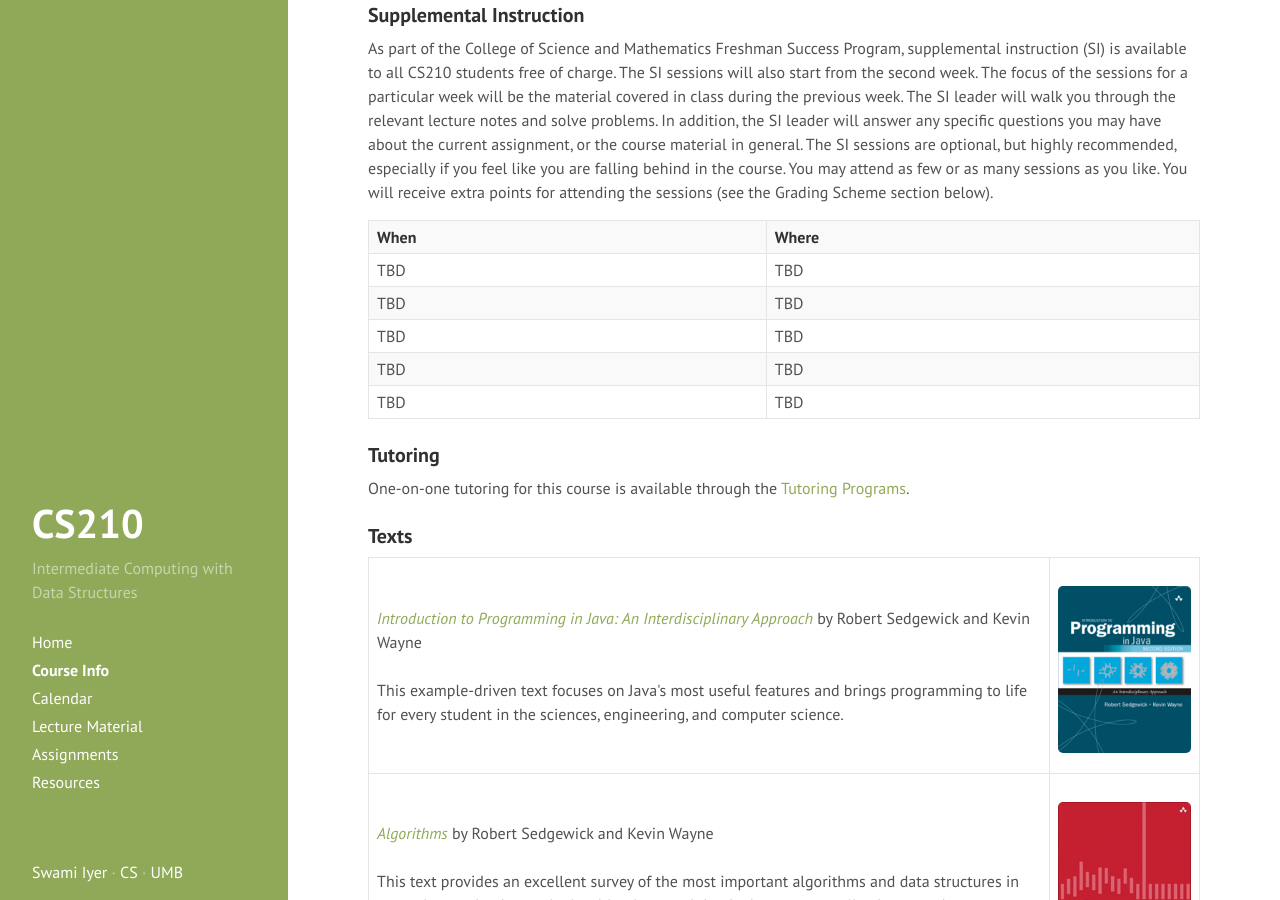
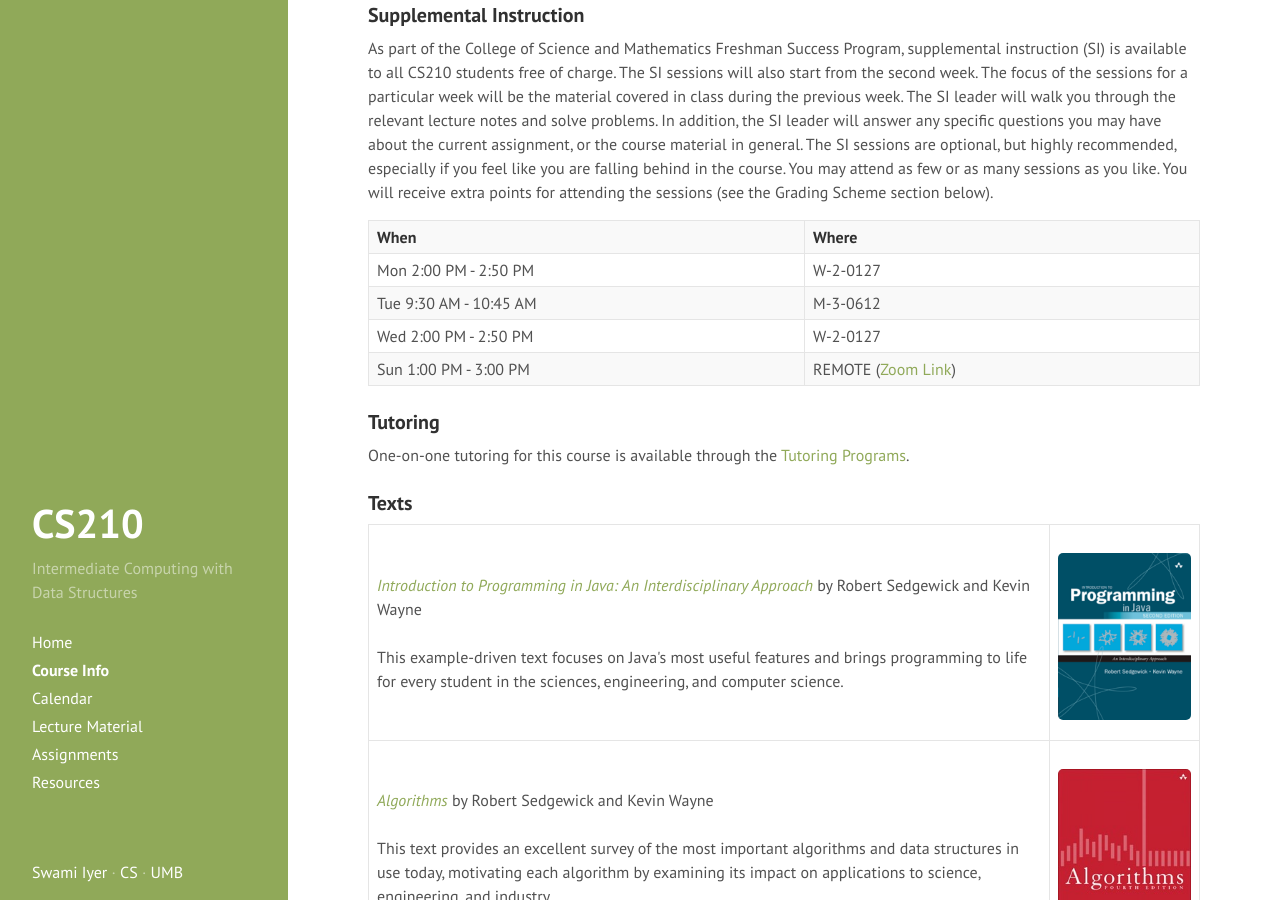
Before and after one commit to swamiiyer/swamiiyer.github.io, a Jekyll site: the page built from _pages/cs210/course_info.md, in a window 1280 px wide and 900 px high, scrolled down 1514 px. Built offline with Jekyll 4.4.1, drawn with Linux system fonts in a browser that asks for light colours.

Commit message:
SI details

```diff
--- a/_pages/cs210/course_info.md
+++ b/_pages/cs210/course_info.md
@@ -47,11 +47,10 @@ Starting from the second week, there will be a discussion every week. The focus
 As part of the College of Science and Mathematics Freshman Success Program, supplemental instruction (SI) is available to all CS210 students free of charge. The SI sessions will also start from the second week. The focus of the sessions for a particular week will be the material covered in class during the previous week. The SI leader will walk you through the relevant lecture notes and solve problems. In addition, the SI leader will answer any specific questions you may have about the current assignment, or the course material in general. The SI sessions are optional, but highly recommended, especially if you feel like you are falling behind in the course. You may attend as few or as many sessions as you like. You will receive extra points for attending the sessions (see the Grading Scheme section below).
 
 | **When** | **Where** |
-| TBD | TBD |
-| TBD | TBD |
-| TBD | TBD |
-| TBD | TBD |
-| TBD | TBD |
+| Mon 2:00 PM - 2:50 PM | W-2-0127 |
+| Tue 9:30 AM - 10:45 AM | M-3-0612 |
+| Wed 2:00 PM - 2:50 PM | W-2-0127 |
+| Sun 1:00 PM - 3:00 PM | REMOTE ([Zoom Link](https://umassboston.zoom.us/j/9681359017?omn=91301409410)) |
 
 ### Tutoring
 
```
Also changed, not shown: other parts of _pages/cs210/course_info.md (+1 -1 lines).
